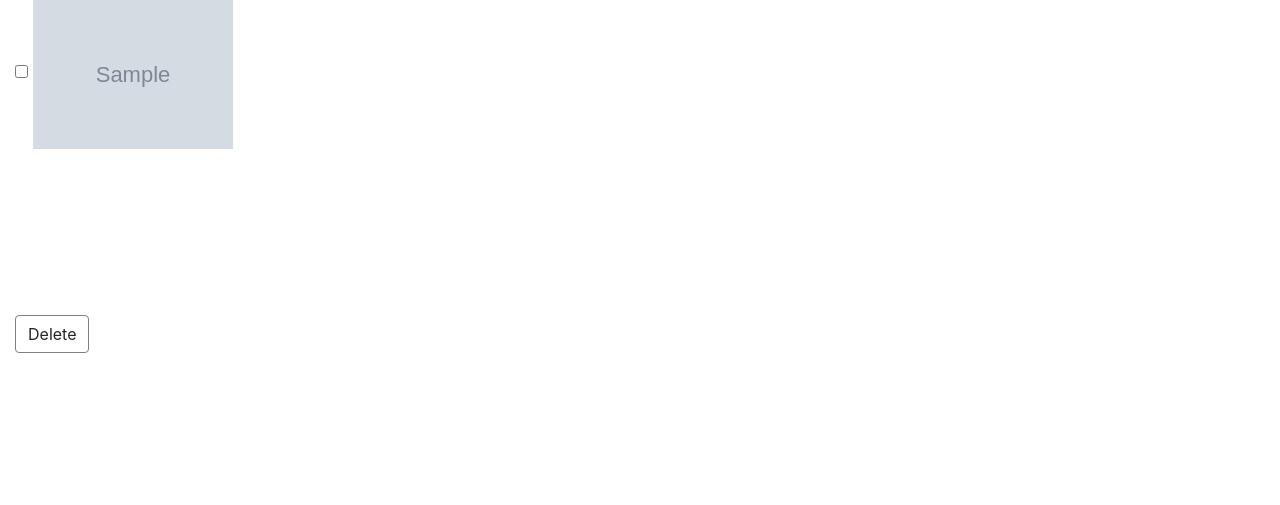
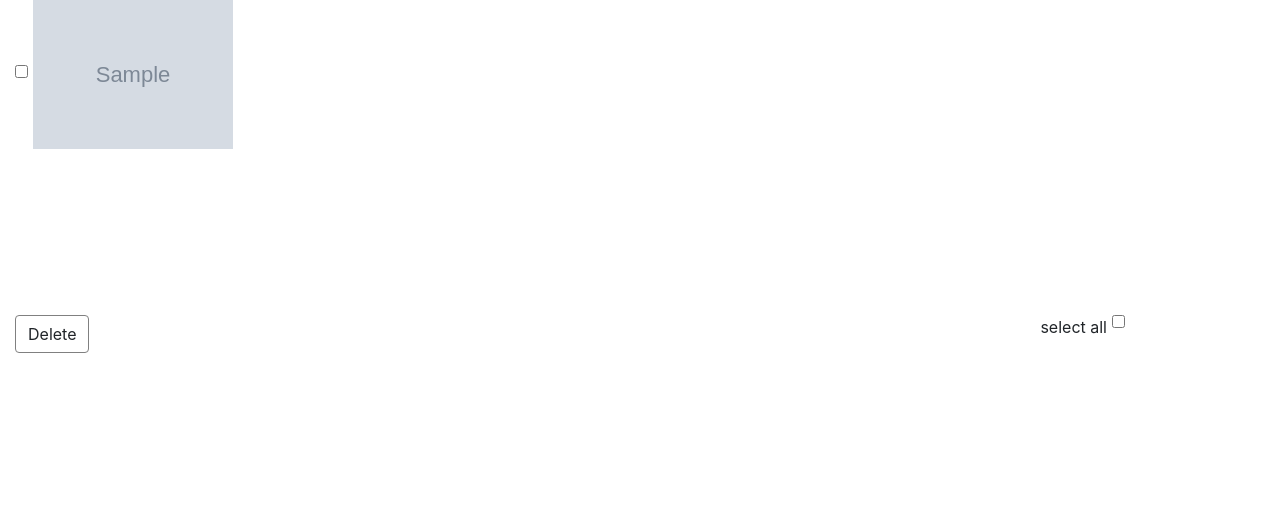
Before and after one commit to amboxer21/MotionDetection, a Flask app: template src/webconfigurator/templates/photos.html in a window 1280 px wide. Shown: the part 81-586 px from the top of the page. Run offline with Flask 2, Linux system fonts and the light colour scheme; the template is opened without the code that fills it: most values are stand-ins (such as "Sample title", 1, 10 or a date in 2020); grey boxes marked "Sample" are stand-in pictures; some libraries are stand-ins or nearby versions.

Commit message:
Checkbox now selects and deselects all

```diff
--- a/src/webconfigurator/static/javascripts/main.js
+++ b/src/webconfigurator/static/javascripts/main.js
@@ -33,6 +33,17 @@ $(function() {
         });
     });
 
+    $('.selectall-input').click(function() {
+        let selected = document.getElementsByName('image')[0].checked;
+        document.getElementsByName('image').forEach(function(e) {
+            if(selected) {
+                e.checked = false;
+            } else {
+                e.checked = true;
+            }
+        });
+    });
+
     $('div.form-group.logs').on('scroll', function() {
         if($(this).scrollTop() + $(this).innerHeight() >= $(this)[0].scrollHeight) {
 
--- a/src/webconfigurator/static/stylesheets/main.css
+++ b/src/webconfigurator/static/stylesheets/main.css
@@ -5,3 +5,12 @@ button.btn.btn-default {
 div.container {
     float: left;
 }
+
+div.photos-actions button.btn.btn-default.delete {
+    float: left;
+}
+
+div.photos-actions input.selectall-input, label.selectall-checkbox{
+    float: right;
+    padding-right: 5px;
+}
--- a/src/webconfigurator/templates/photos.html
+++ b/src/webconfigurator/templates/photos.html
@@ -36,7 +36,13 @@
                         </label>
                     {% endfor %}
                 </div>
-                <button type="submit" class="btn btn-default delete">Delete</button>
+                <div>
+                    <div class="photos-actions">
+                        <button type="submit" class="btn btn-default delete">Delete</button>
+                        <input type="checkbox" class="selectall-input" name="select">
+                        <label class="selectall-checkbox" for="select">select all</label><br>
+                    </div>
+                </div>
             </form>
         </div>
     </body>
```
